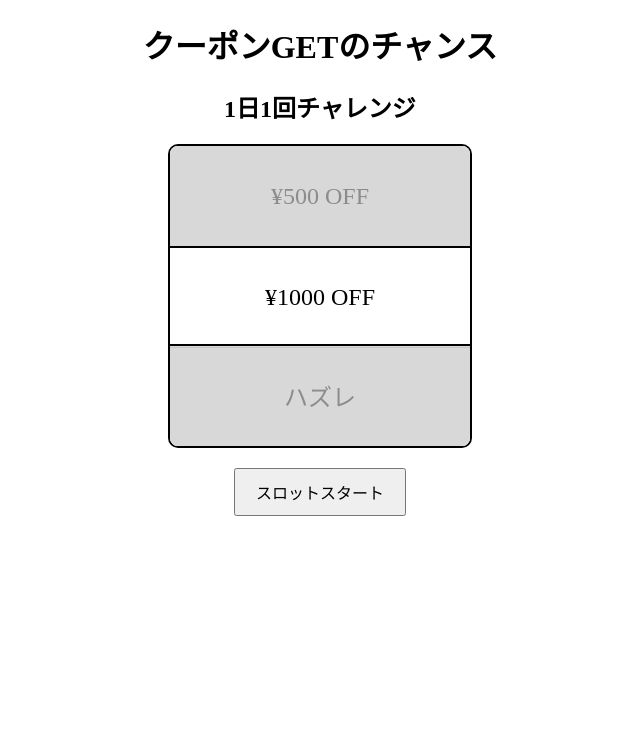
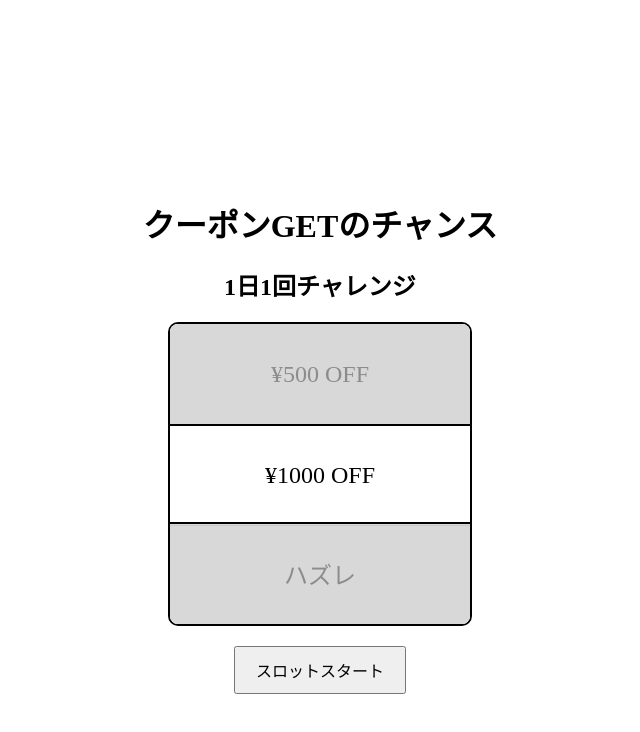
Before and after one commit to sakaguchi2783/coco-rico-roulette, a React (Create React App) app: page / in a window 1280 px wide. Shown: the top 732 px of the page, without its empty margins (320-960 px from the left). Built offline with nearby package versions, Linux system fonts and the light colour scheme; no server answers; the database is empty.

Commit message:
TOPマージン修正

```diff
--- a/src/SlotMachine.css
+++ b/src/SlotMachine.css
@@ -1,7 +1,7 @@
 /* スロットマシンのスタイル */
 .slot-machine {
   text-align: center;
-  margin-top: 20px;
+  margin-top:200px;
 }
 
 /* リールコンテナのスタイル */
```
